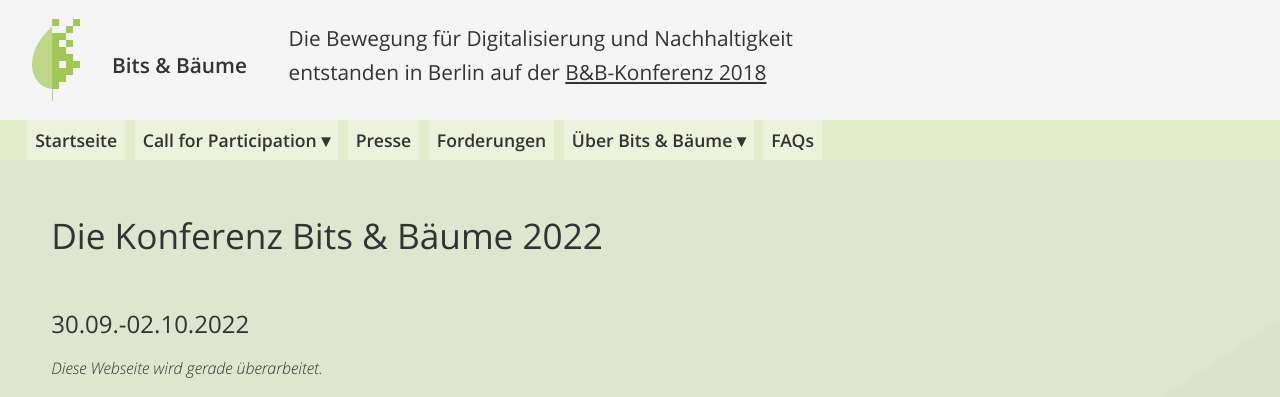
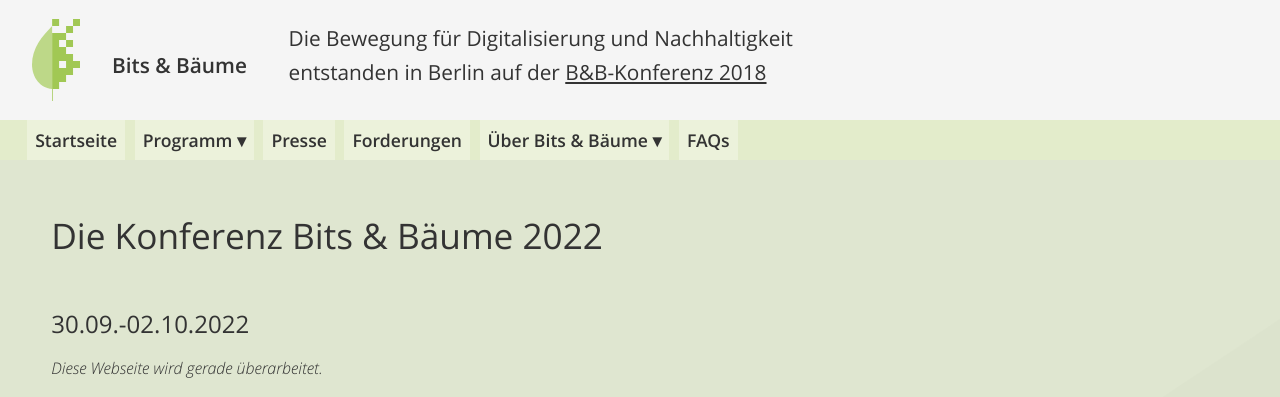
Before and after one commit to AfeefaDe/bitbaum, a PHP site: template public/pages/konferenz.php in a window 1280 px wide. Shown: the top 397 px of the page. Run offline with PHP 8.4, Linux system fonts and the light colour scheme; the template is opened without the code that fills it, so the values that code supplies are empty; style sheets or scripts are compiled from the project's sources; some libraries are stand-ins or nearby versions.

Commit message:
changed menu

```diff
--- a/public/pages/konferenz_content.php
+++ b/public/pages/konferenz_content.php
@@ -12,11 +12,11 @@
 
     <!--  Start Hauptmenüeintrag   Programm        -->
     <div class="dropdown">
-        <div class="button dropbtn">Call for Participation ▾</div>
+        <div class="button dropbtn">Programme ▾</div>
         <div class="dropdown-content">
             <a class="button" href="#cfp">Call for Participation</a>
             <a class="button" href="#buehnenprogramm">Programme contribution</a>
-            <a class="button" href="#bbforum">Bits-&amp;Bäume-Forum</a>
+            <a class="button" href="#bbforum">B&amp;B-Forum</a>
             <a class="button" href="#pitch">Pitch &amp; Thrive for Sustainability</a>
         </div>
     </div>  <!-- Ende  Hauptmenüeintrag           -->
@@ -725,11 +725,11 @@ of the conference days. We will contact you with a time slot and further importa
 
     <!--  Start Hauptmenüeintrag   Programm        -->
     <div class="dropdown">
-        <div class="button dropbtn">Call for Participation ▾</div>
+        <div class="button dropbtn">Programm ▾</div>
         <div class="dropdown-content">
             <a class="button" href="#cfp">Call for Participation</a>
             <a class="button" href="#buehnenprogramm">Programmbeitrag</a>
-            <a class="button" href="#bbforum">Bits-&amp;Bäume-Forum</a>
+            <a class="button" href="#bbforum">B&amp;B-Forum</a>
             <a class="button" href="#pitch">Pitch &amp; Thrive for Sustainability</a>
          <!--   <a class="button" href="#kultur">Kulturprogramm</a>
             <a class="button" href="#party">Abschlussparty</a> -->
@@ -1026,7 +1026,7 @@ bewegungsübergreifende Lösungsansätze für eine nachhaltige Digitalisierung.<
 
         <section id="bbforum">
 
-            <h2>Bits und Bäume Forum</h2>
+            <h2>B&B-Forum</h2>
 
             <p>Wir werden auf dem Konferenzareal eine kreative Fläche anbieten, wo Initiativen/
                 Organisationen/Institutionen/Netzwerke/Start-Ups usw. vor Ort präsent und aktiv sein können.
@@ -1054,7 +1054,7 @@ bewegungsübergreifende Lösungsansätze für eine nachhaltige Digitalisierung.<
 
             <h3>Was sollen wir angeben?</h3>
             <p>     Benutzt bitte dasselbe   <a target="_blank" href="https://pretalx.com/bitsundbaeume/cfp">Formular</a>
-          wie   für den gesamten   <a target="_blank" hhref="/downloads/call_for_participation.pdf">Call for Participation</a>.
+          wie   für den gesamten   <a target="_blank" href="/downloads/call_for_participation.pdf">Call for Participation</a>.
                 Wählt dabei bitte das Format „B&B-Forum“. Verdeutlicht in der Beschreibung,
                 wer ihr seid, wie sich eure Organisation finanziert, welche Aktionen ihr euch vor Ort konkret vorstellt,
                 wieviel Platz ihr braucht und ggf. welchen Bedarf an Technik (v. a. Strom)
```
